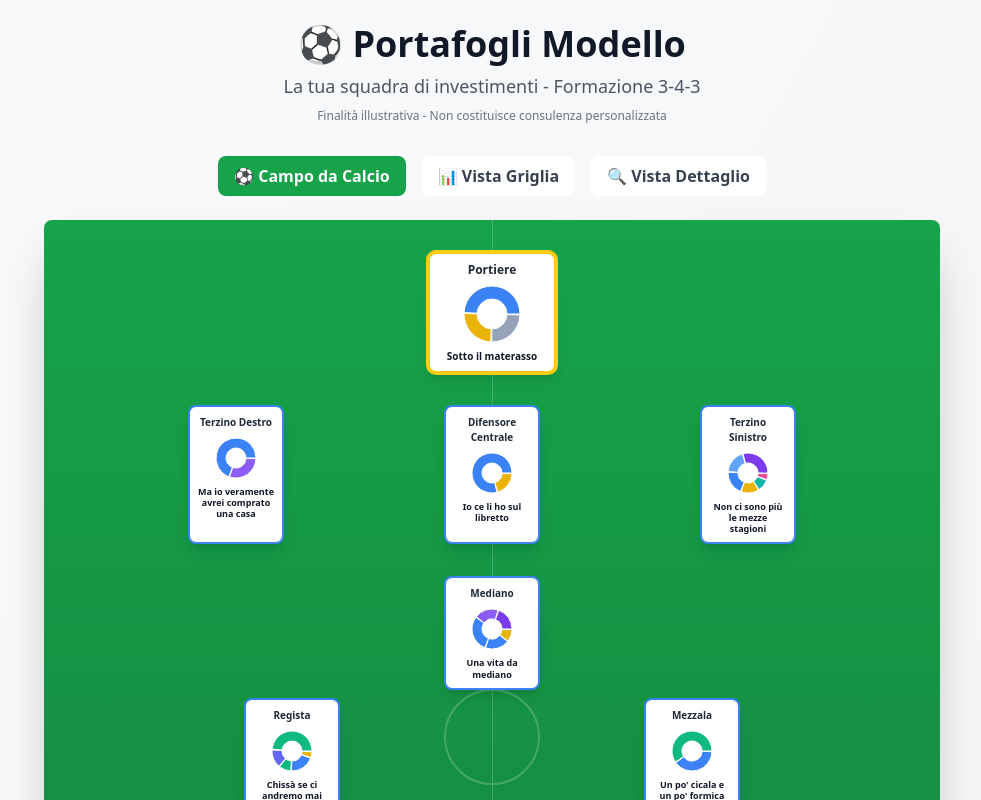
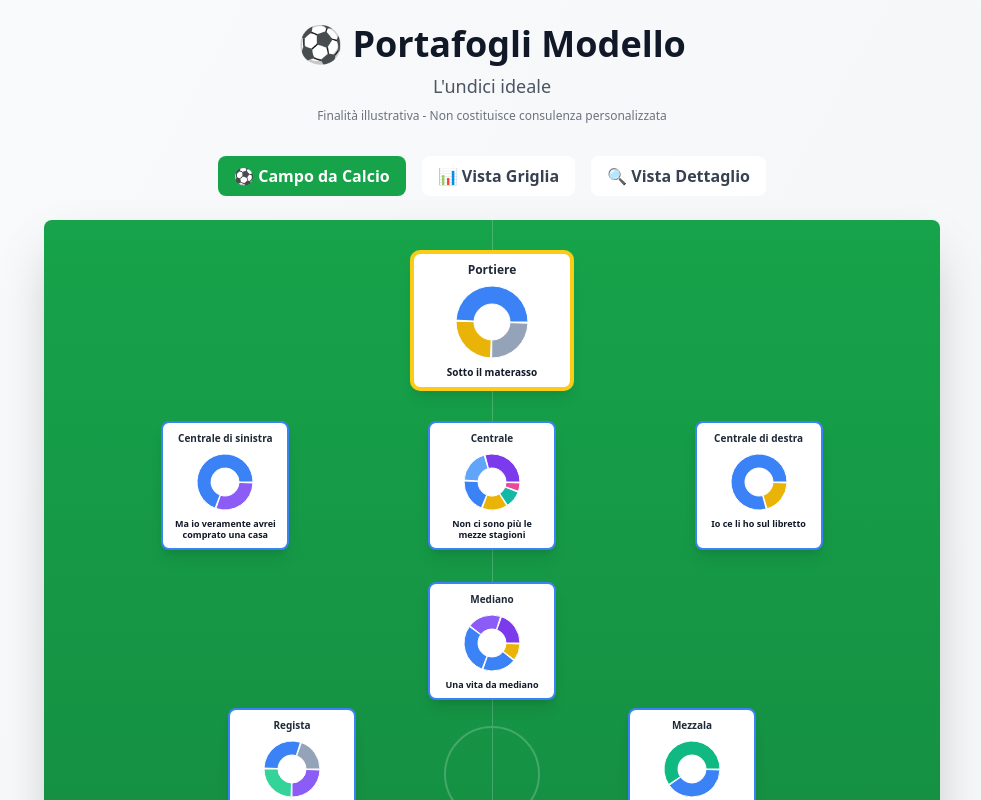
Before and after one commit to dadaclem/Undici-ideale, a React (Vite) app: page / in a window 1280 px wide. Both pictures are taken after a click on the button "✓ Ho letto e accetto". Shown: the top 800 px of the page, without its empty margins (148-1129 px from the left). Built offline with nearby package versions, Linux system fonts and the light colour scheme.

Commit message:
Update App.jsx

```diff
--- a/src/App.jsx
+++ b/src/App.jsx
@@ -310,27 +310,27 @@ export default function PortafogliModello() {
       attacco: portfolios.slice(8, 11)
     };
 
-    const PlayerCard = ({ portfolio, size = 'normal' }) => (
+    const PlayerCard = ({ portfolio, size = 'normal', overridePosition = null, overrideName = null }) => (
       <div
         onClick={() => setSelectedPortfolio(portfolio)}
         className={`cursor-pointer rounded-lg border-2 bg-white p-2 shadow-lg transition-all hover:scale-105 hover:shadow-xl ${
           selectedPortfolio.id === portfolio.id ? 'border-yellow-400 ring-2 ring-yellow-400' : 'border-blue-500'
-        } ${size === 'small' ? 'w-24' : 'w-32'}`}
+        } ${size === 'small' ? 'w-32' : 'w-40'}`}
       >
         <div className="mb-1 text-center">
           <div className={`${size === 'small' ? 'text-[10px]' : 'text-xs'} font-semibold text-gray-800`}>
-            {portfolio.position}
+            {overridePosition || portfolio.position}
           </div>
         </div>
-        <div className={`${size === 'small' ? 'h-12' : 'h-16'} overflow-hidden`}>
+        <div className={`${size === 'small' ? 'h-16' : 'h-20'} overflow-hidden`}>
           <ResponsiveContainer width="100%" height="100%">
             <PieChart>
               <Pie
                 data={portfolio.allocation}
                 cx="50%"
                 cy="50%"
-                innerRadius={size === 'small' ? 10 : 15}
-                outerRadius={size === 'small' ? 20 : 28}
+                innerRadius={size === 'small' ? 14 : 18}
+                outerRadius={size === 'small' ? 28 : 36}
                 paddingAngle={2}
                 dataKey="value"
               >
@@ -342,7 +342,7 @@ export default function PortafogliModello() {
           </ResponsiveContainer>
         </div>
         <div className={`mt-1 ${size === 'small' ? 'text-[9px]' : 'text-[10px]'} text-center font-bold leading-tight text-gray-900`}>
-          {portfolio.name}
+          {overrideName || portfolio.name}
         </div>
       </div>
     );
@@ -358,21 +358,21 @@ export default function PortafogliModello() {
           <div className="flex justify-center">
             <PlayerCard portfolio={positions.portiere[0]} />
           </div>
-          <div className="flex justify-around px-8">
-            <PlayerCard portfolio={positions.difesa[1]} size="small" />
-            <PlayerCard portfolio={positions.difesa[0]} size="small" />
-            <PlayerCard portfolio={positions.difesa[2]} size="small" />
+          <div className="flex justify-around px-4">
+            <PlayerCard portfolio={positions.difesa[1]} size="small" overridePosition="Centrale di sinistra" />
+            <PlayerCard portfolio={positions.difesa[2]} size="small" overridePosition="Centrale" />
+            <PlayerCard portfolio={positions.difesa[0]} size="small" overridePosition="Centrale di destra" />
           </div>
           <div className="flex flex-col items-center gap-2">
             <div className="flex justify-center">
-              <PlayerCard portfolio={positions.centrocampo[0]} size="small" />
+              <PlayerCard portfolio={positions.centrocampo[0]} size="small" overridePosition="Mediano" />
             </div>
             <div className="flex justify-around w-full px-4">
-              <PlayerCard portfolio={positions.centrocampo[1]} size="small" />
+              <PlayerCard portfolio={positions.centrocampo[3]} size="small" overridePosition="Regista" />
               <PlayerCard portfolio={positions.centrocampo[2]} size="small" />
             </div>
             <div className="flex justify-center">
-              <PlayerCard portfolio={positions.centrocampo[3]} size="small" />
+              <PlayerCard portfolio={positions.centrocampo[1]} size="small" overridePosition="Trequartista" />
             </div>
           </div>
           <div className="flex flex-col items-center gap-2">
@@ -387,7 +387,7 @@ export default function PortafogliModello() {
         </div>
 
         <div className="mt-6 text-center text-sm font-bold text-white">
-          FORMAZIONE: 3-4-3 (rombo)
+          FORMAZIONE: 3-4-3
         </div>
       </div>
     );
@@ -539,7 +539,7 @@ export default function PortafogliModello() {
       <div className="mx-auto max-w-7xl">
         <div className="mb-8 text-center">
           <h1 className="mb-2 text-4xl font-bold text-gray-900">⚽ Portafogli Modello</h1>
-          <p className="text-lg text-gray-600">La tua squadra di investimenti - Formazione 3-4-3</p>
+          <p className="text-lg text-gray-600">L'undici ideale</p>
           <p className="mt-2 text-xs text-gray-500">
             Finalità illustrativa - Non costituisce consulenza personalizzata
           </p>
```
